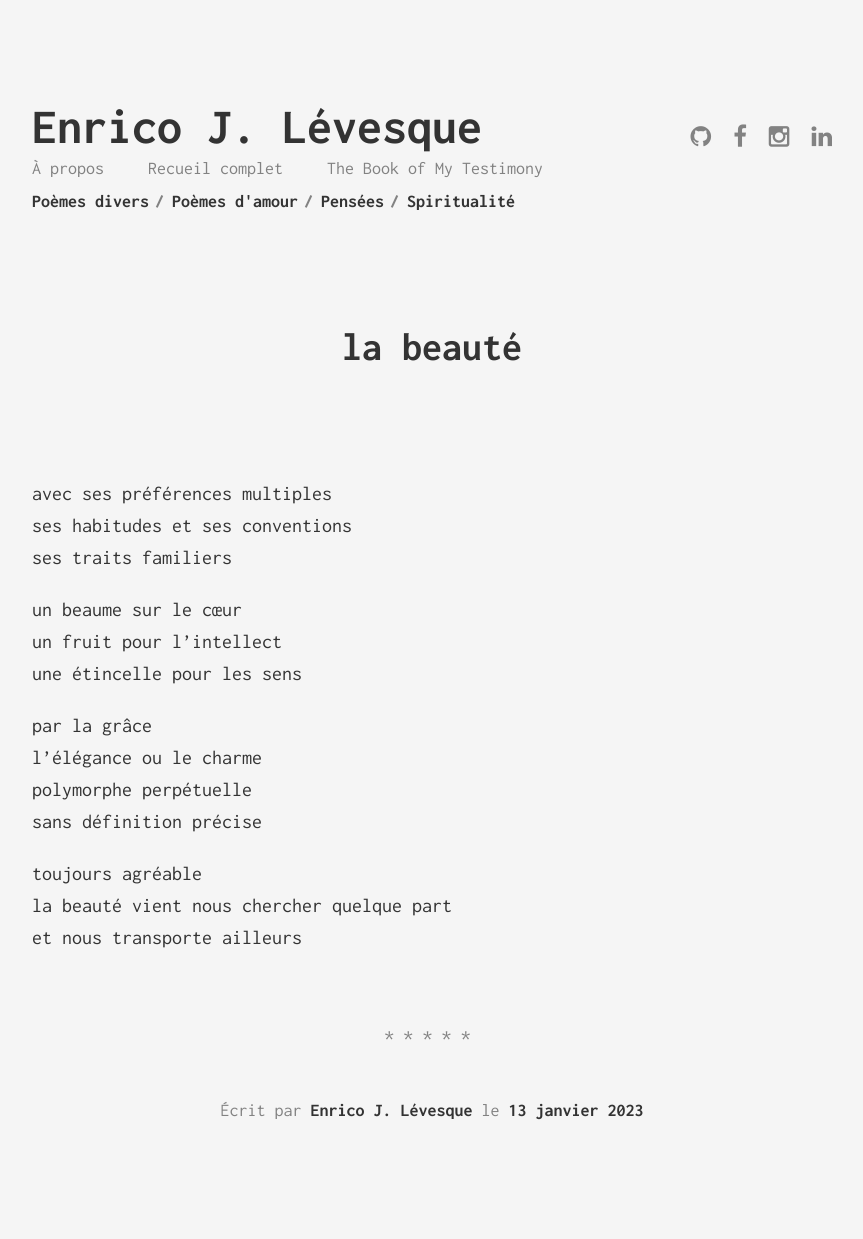
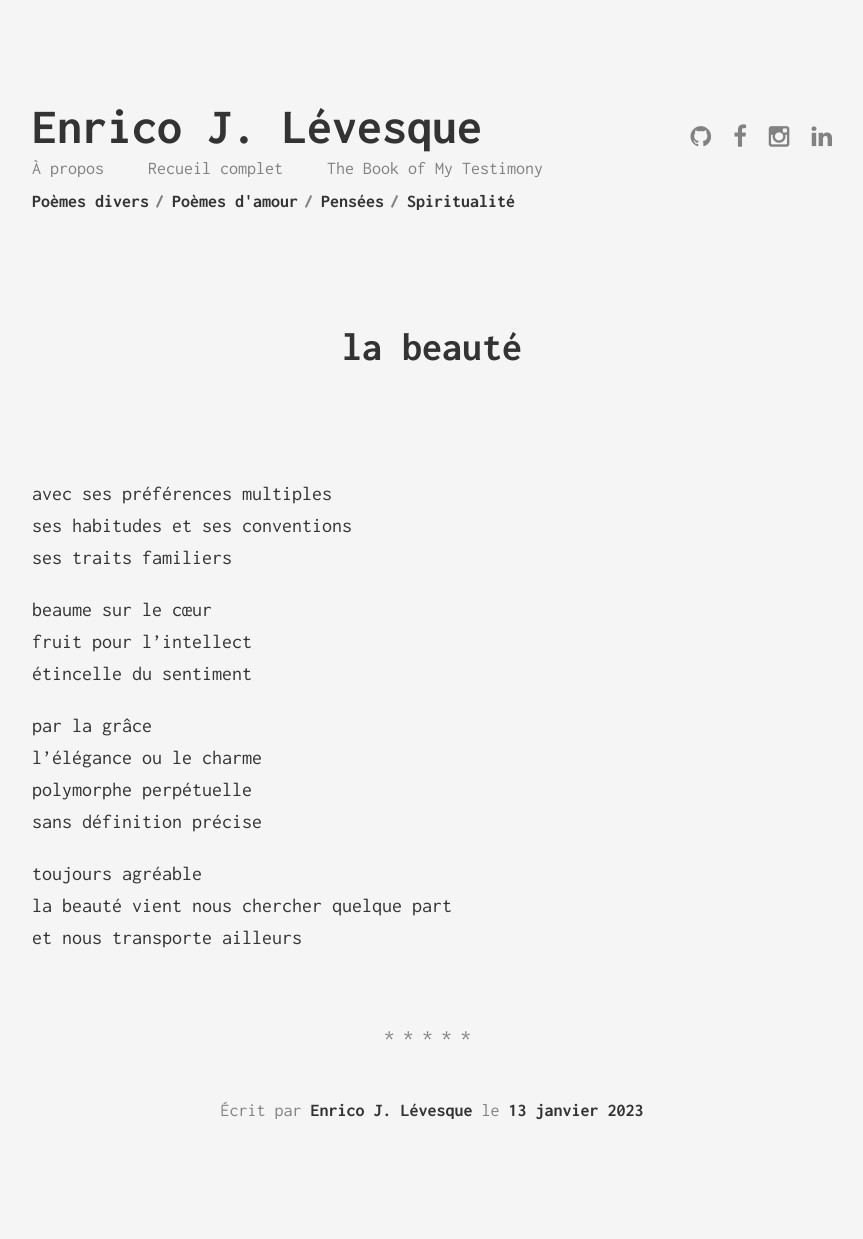
Before and after one commit to enricoJL/enricojl.github.io, a Jekyll site: the page built from _posts/2023-01-13-beaute.md, in a window 1280 px wide. Shown: the whole page, without its empty margins (208-1071 px from the left). Built offline with Jekyll 4.4.1, drawn with Linux system fonts in a browser that asks for light colours.

Commit message:
correctifs

```diff
--- a/_posts/2023-01-13-beaute.md
+++ b/_posts/2023-01-13-beaute.md
@@ -10,9 +10,9 @@ avec ses préférences multiples
 ses habitudes et ses conventions
 ses traits familiers
 
-un beaume sur le cœur
-un fruit pour l'intellect
-une étincelle pour les sens
+beaume sur le cœur
+fruit pour l'intellect
+étincelle du sentiment
 
 par la grâce
 l'élégance ou le charme
```
